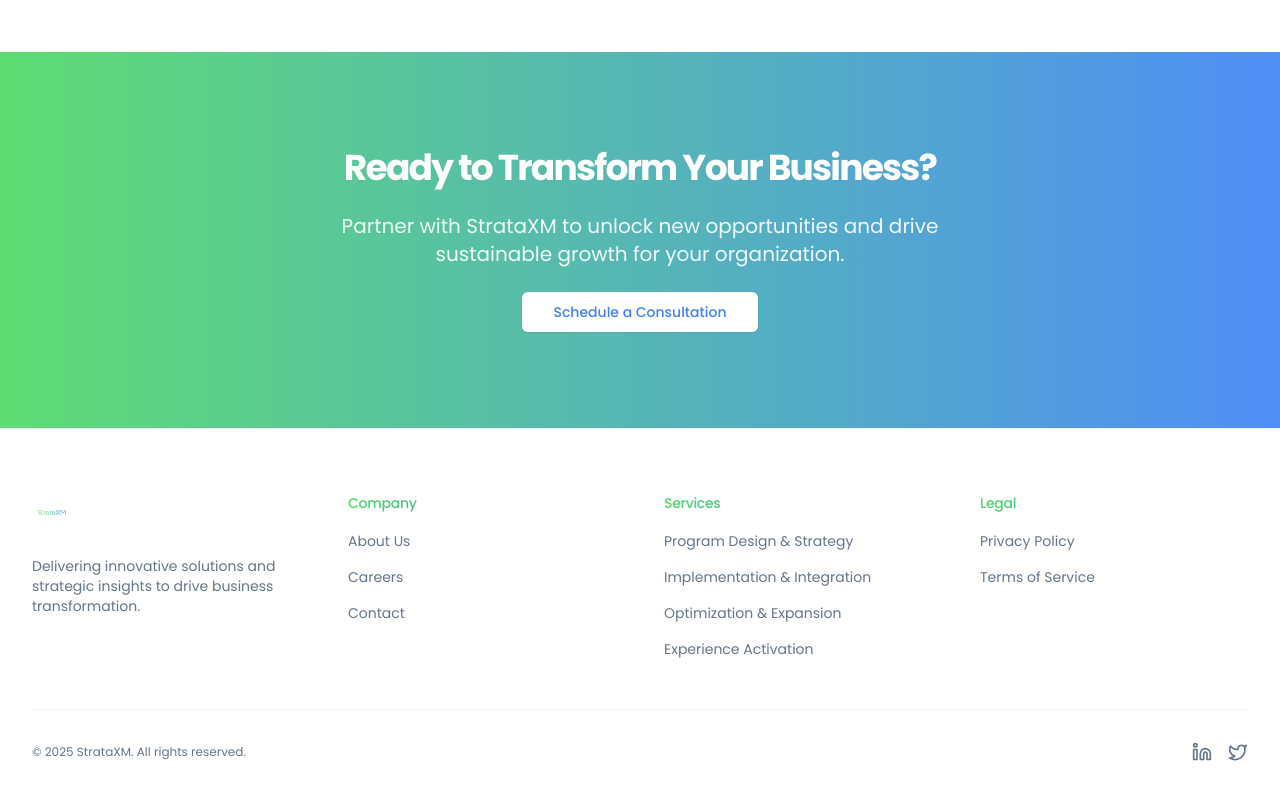
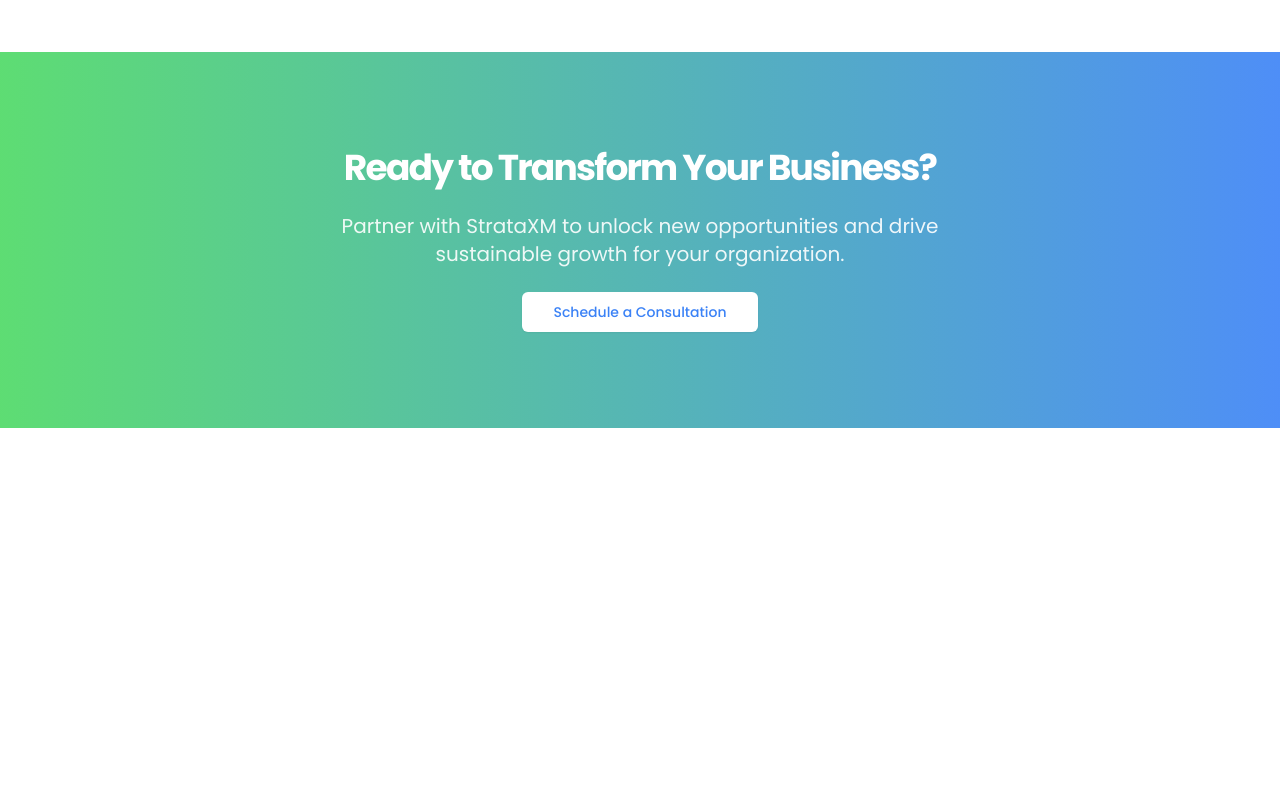
Before and after one commit to joshuaposton/StrataXM, a Next.js app: page / in a window 1280 px wide. Shown: the part 2283-3083 px from the top of the page. After the commit the page ends 2711 px from the top, so only its background shows below. Built offline with nearby package versions, Linux system fonts and the light colour scheme.

Commit message:
style(layout): Consolidate Header component styles

```diff
--- a/src/components/layout/Layout.tsx
+++ b/src/components/layout/Layout.tsx
@@ -1,6 +1,6 @@
+
 import { ReactNode } from "react";
 import { Header } from "@/components/layout/Header";
-import { Footer } from "@/components/layout/Footer";
 
 interface LayoutProps {
   children: ReactNode;
@@ -11,7 +11,6 @@
     <div className="flex min-h-screen flex-col">
       <Header />
       <main className="flex-1">{children}</main>
-      <Footer />
     </div>
   );
 }
```
